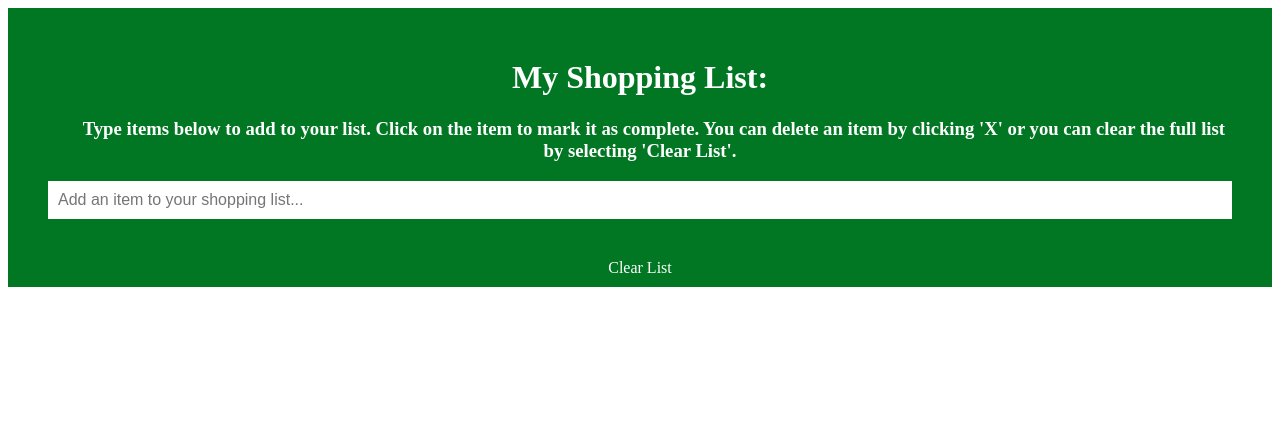
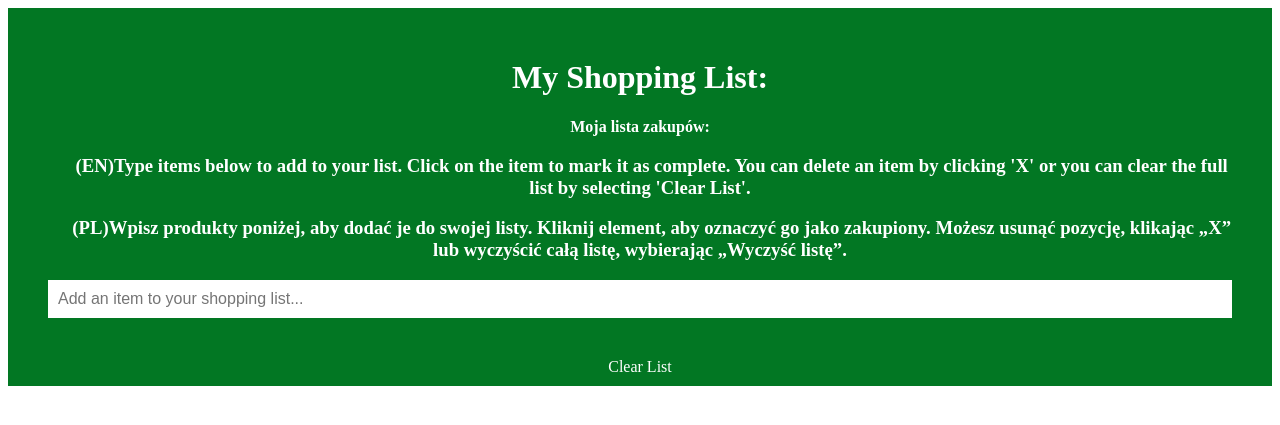
Before and after one commit to MikolajGrzybek/Lista-zakupow, a Django app: page /shoping_list/ in a window 1280 px wide. Shown: the top 425 px of the page. Run offline with Django 3.2, Linux system fonts and the light colour scheme; data that the repository does not hold is empty.

Commit message:
Dodanie Polskiego Tłumaczenia

```diff
--- a/Shoping_list_project/templates/shoping_list/index.html
+++ b/Shoping_list_project/templates/shoping_list/index.html
@@ -3,9 +3,9 @@
   <meta name="viewport" content="width=device-width, initial-scale=1.0">
   <link rel="stylesheet" href="{% static 'static/shoping_list/styles.css' %}"/>
   <h1 style="text-align: center;">My Shopping List:</h1>
-
-  <h3>&nbsp; &nbsp; &nbsp; Type items below to add to your list. Click on the item to mark it as complete. You can delete an item by clicking 'X' or you can clear the full list by selecting 'Clear List'. </h3>
-
+<p style="text-align: center;"><strong>Moja lista zakup&oacute;w:</strong></p>
+<h3>&nbsp; &nbsp; &nbsp;(EN)Type items below to add to your list. Click on the item to mark it as complete. You can delete an item by clicking 'X' or you can clear the full list by selecting 'Clear List'.</h3>
+<h3>&nbsp; &nbsp; &nbsp;(PL)Wpisz produkty poniżej, aby dodać je do swojej listy. Kliknij element, aby oznaczyć go jako zakupiony. Możesz usunąć pozycję, klikając &bdquo;X&rdquo; lub wyczyścić całą listę, wybierając &bdquo;Wyczyść listę&rdquo;.</h3>
   <form action = "{% url 'add' %}" method = "POST" role = "form">
   {% csrf_token %}
   {{ form.text }}
```
